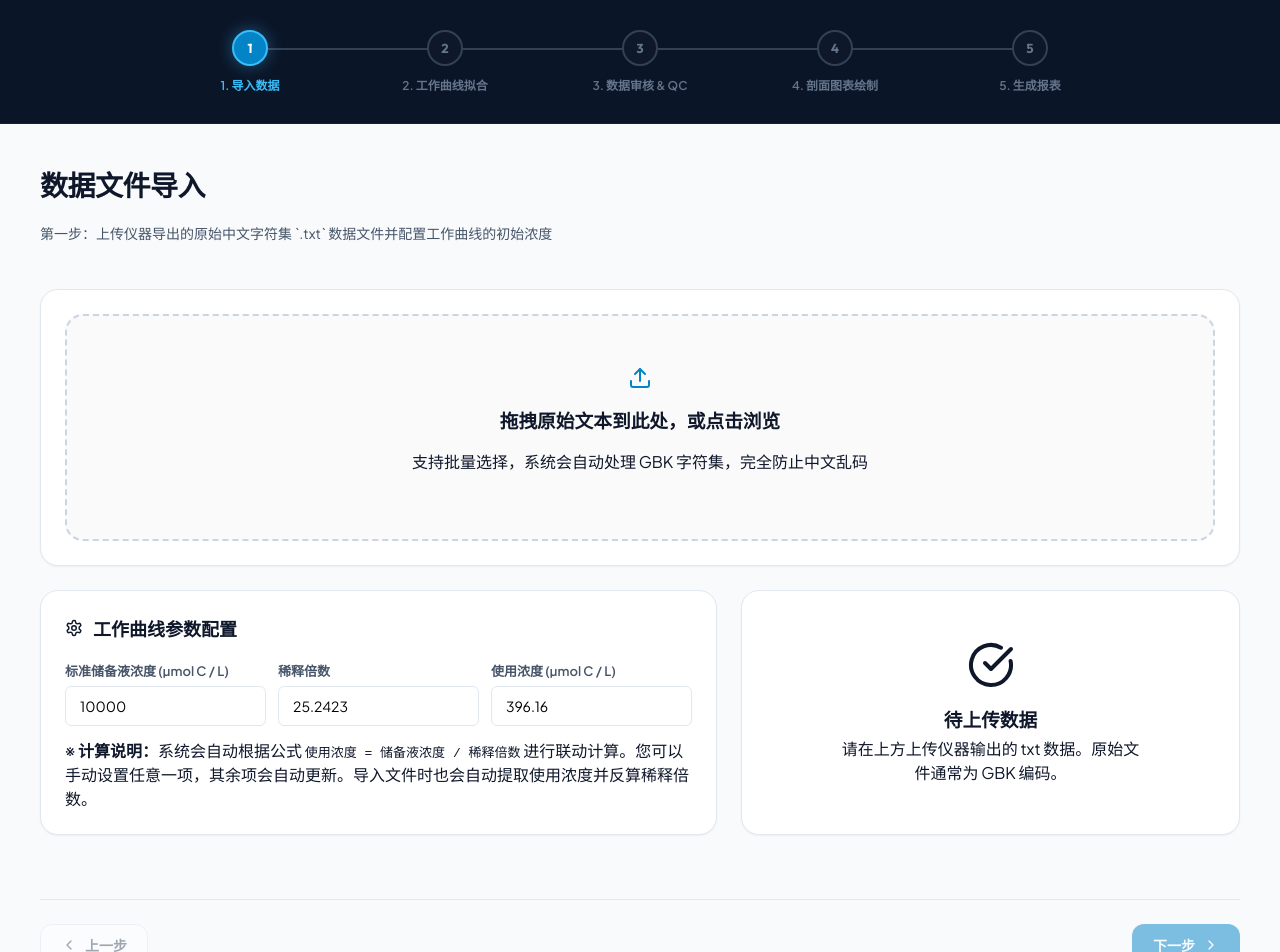
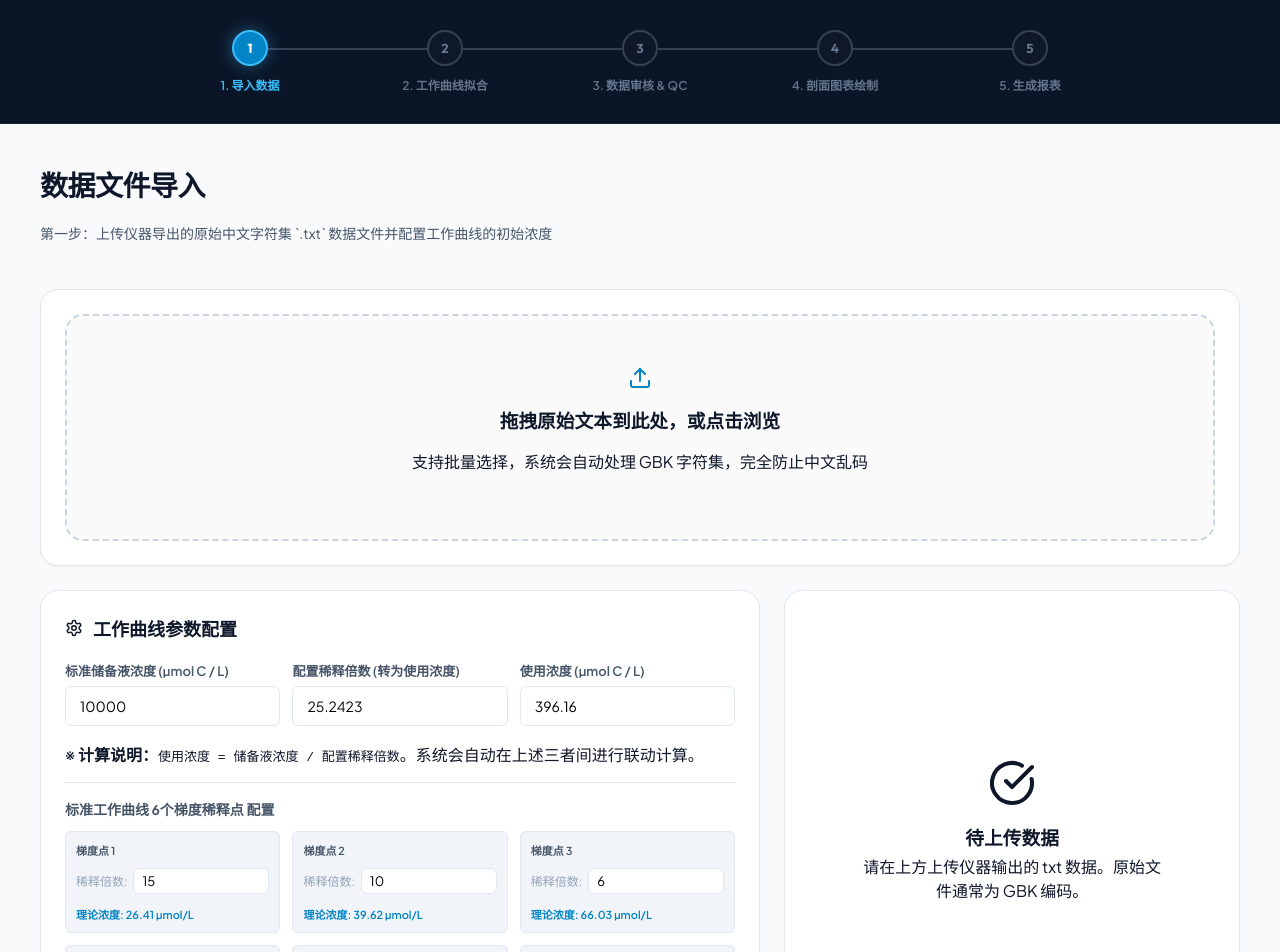
Before and after one commit to PengLinwakeup/ocean-platform, a React (Vite) app: page / in a window 1280 px wide. Shown: the top 952 px of the page. Built offline with nearby package versions, Linux system fonts and the light colour scheme.

Commit message:
feat: implement ocean chemical data processing and visualization application

```diff
--- a/src/App.tsx
+++ b/src/App.tsx
@@ -27,7 +27,7 @@ export default function App() {
   const [stdStockC, setStdStockC] = useState<number>(10000); // standard stock concentration (µmol C / L)
   const [stdDilutionFactor, setStdDilutionFactor] = useState<number>(25.2423); // standard dilution factor
   const [stdUsedC, setStdUsedC] = useState<number>(396.16); // used standard uM C
-  const dilutionFactors = [15, 10, 6, 5, 4, 3];
+  const [dilutionFactors, setDilutionFactors] = useState<number[]>([15, 10, 6, 5, 4, 3]);
 
   const handleStdStockCChange = (val: number) => {
     setStdStockC(val);
@@ -300,6 +300,7 @@ export default function App() {
 
       return {
         id: std.id,
+        index,
         sampleName: std.sampleName,
         avArea: std.avArea,
         dilution: currentDilution,
@@ -739,7 +740,7 @@ export default function App() {
                   <Settings size={18} className="text-slate-500" />
                   <span>工作曲线参数配置</span>
                 </h3>
-                <div style={{ display: 'flex', flexDirection: 'column', gap: '12px' }}>
+                <div style={{ display: 'flex', flexDirection: 'column', gap: '16px' }}>
                   <div className="grid-3" style={{ gap: '12px' }}>
                     <div className="input-group" style={{ marginBottom: 0 }}>
                       <label className="input-label">标准储备液浓度 (µmol C / L)</label>
@@ -752,7 +753,7 @@ export default function App() {
                       />
                     </div>
                     <div className="input-group" style={{ marginBottom: 0 }}>
-                      <label className="input-label">稀释倍数</label>
+                      <label className="input-label">配置稀释倍数 (转为使用浓度)</label>
                       <input
                         type="number"
                         className="input-field"
@@ -772,9 +773,47 @@ export default function App() {
                       />
                     </div>
                   </div>
-                  <p className="text-xs text-slate-400" style={{ marginTop: '4px', margin: 0 }}>
-                    ※ <strong>计算说明：</strong>系统会自动根据公式 <code>使用浓度 = 储备液浓度 / 稀释倍数</code> 进行联动计算。您可以手动设置任意一项，其余项会自动更新。导入文件时也会自动提取使用浓度并反算稀释倍数。
+
+                  <p className="text-xs text-slate-400" style={{ margin: 0 }}>
+                    ※ <strong>计算说明：</strong><code>使用浓度 = 储备液浓度 / 配置稀释倍数</code>。系统会自动在上述三者间进行联动计算。
                   </p>
+
+                  <div style={{ borderTop: '1px solid var(--border-color)', paddingTop: '16px' }}>
+                    <h4 style={{ margin: '0 0 12px 0', fontSize: '14px', fontWeight: 600, color: 'var(--text-secondary)' }}>
+                      标准工作曲线 6个梯度稀释点 配置
+                    </h4>
+                    <div className="grid-3" style={{ gap: '12px' }}>
+                      {dilutionFactors.map((factor, index) => {
+                        const calculatedC = stdUsedC / factor;
+                        return (
+                          <div key={index} className="input-group" style={{ marginBottom: 0, padding: '10px', backgroundColor: 'var(--bg-tertiary)', borderRadius: 'var(--radius-sm)', border: '1px solid var(--border-color)' }}>
+                            <span style={{ fontSize: '11px', fontWeight: 600, color: 'var(--text-secondary)' }}>
+                              梯度点 {index + 1}
+                            </span>
+                            <div style={{ display: 'flex', alignItems: 'center', gap: '6px', marginTop: '4px' }}>
+                              <span style={{ fontSize: '12px', color: 'var(--text-muted)' }}>稀释倍数:</span>
+                              <input
+                                type="number"
+                                className="input-field"
+                                style={{ padding: '4px 8px', fontSize: '13px', flex: 1, minWidth: 0 }}
+                                value={factor}
+                                onChange={e => {
+                                  const val = parseFloat(e.target.value) || 0;
+                                  const newFactors = [...dilutionFactors];
+                                  newFactors[index] = val;
+                                  setDilutionFactors(newFactors);
+                                }}
+                                step="any"
+                              />
+                            </div>
+                            <div style={{ fontSize: '11px', color: 'var(--primary)', marginTop: '6px', fontWeight: 600 }}>
+                              理论浓度: {isNaN(calculatedC) || !isFinite(calculatedC) ? '0.00' : calculatedC.toFixed(2)} µmol/L
+                            </div>
+                          </div>
+                        );
+                      })}
+                    </div>
+                  </div>
                 </div>
               </div>
 
@@ -932,6 +971,11 @@ export default function App() {
                             onChange={e => {
                               const val = parseFloat(e.target.value);
                               if (!isNaN(val) && val > 0) {
+                                if (std.index !== undefined && std.index < dilutionFactors.length) {
+                                  const newFactors = [...dilutionFactors];
+                                  newFactors[std.index] = val;
+                                  setDilutionFactors(newFactors);
+                                }
                                 setCustomDilutions(prev => ({
                                   ...prev,
                                   [std.id]: val
@@ -940,6 +984,7 @@ export default function App() {
                             }}
                             className="input-field py-1 px-2 text-xs"
                             style={{ width: '70px' }}
+                            step="any"
                           />
                         </td>
                         <td className="font-semibold">{std.theoreticalC.toFixed(2)}</td>
```
